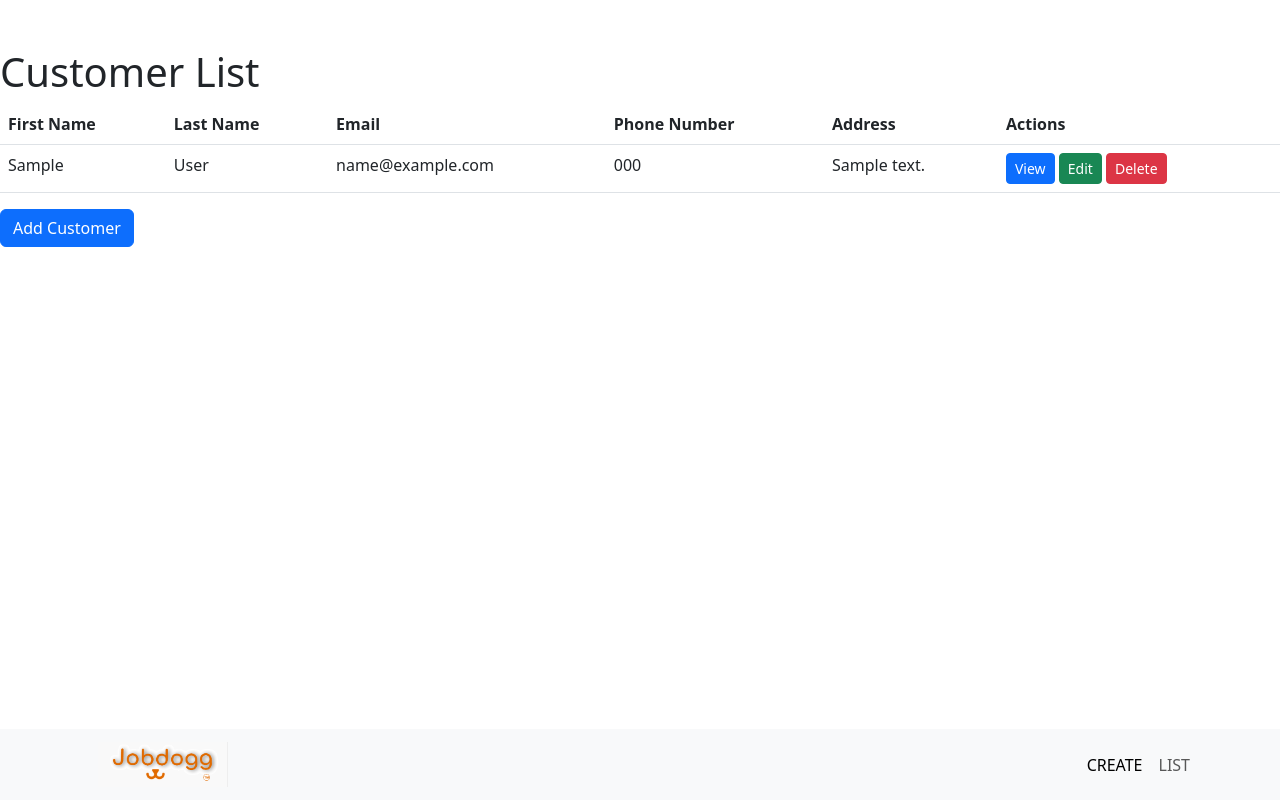
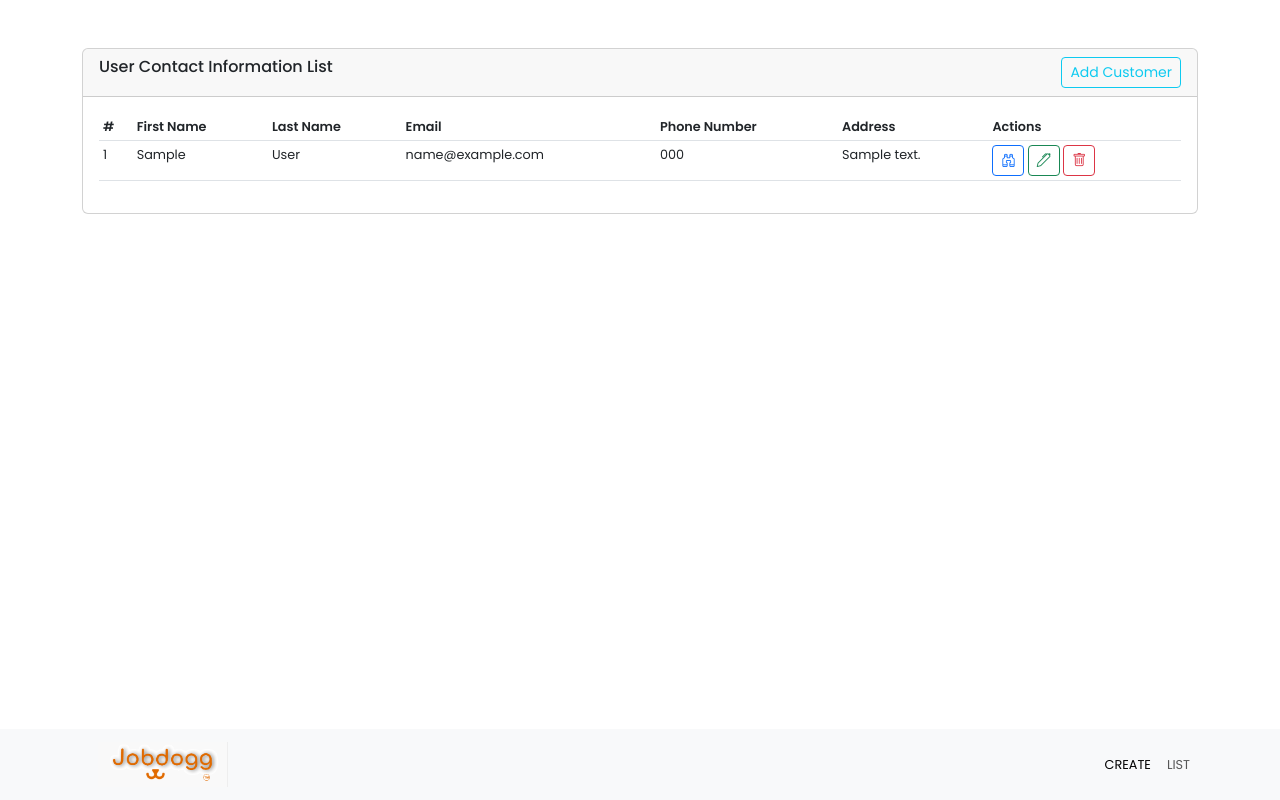
Before and after one commit to temesgen-zenebe/Jobdogg.io, a Django app: page /contactInformation/ in a window 1280 px wide. Run offline with Django 4.2, Linux system fonts and the light colour scheme; tables that the repository leaves empty hold one stand-in row (values such as "Sample post"); some libraries are stand-ins or nearby versions.

Commit message:
updating all continues and templates

```diff
--- a/static/css/main.css
+++ b/static/css/main.css
@@ -1,4 +1,4 @@
-@import url("https://fonts.googleapis.com/css2?family=Roboto:wght@200&display=swap");
+
 @import url('https://fonts.googleapis.com/css2?family=Poppins:wght@200;300;400;500;600&display=swap');
 
 /*body
@@ -14,7 +14,13 @@
 
 }*/
 /* styles.css */
+body {
+    font-family: 'Poppins', sans-serif;
+    font-size: 0.8rem;
 
+    -webkit-text-size-adjust: 100%;
+    -webkit-tap-highlight-color: transparent;
+}
 .video-background {
     position: fixed;
     top: 0;
--- a/templates/_base.html
+++ b/templates/_base.html
@@ -6,7 +6,11 @@
     <meta name="viewport" content="width=device-width, initial-scale=1.0">
     <title>{% block title %}Customer Contact Information app{% endblock %}</title>
     <!-- Bootstrap CSS -->
+    <script src="https://kit.fontawesome.com/e4ab79068e.js" crossorigin="anonymous"></script>
+    <link rel="stylesheet" href="https://cdnjs.cloudflare.com/ajax/libs/font-awesome/4.7.0/css/font-awesome.min.css">
+    <link href='http://fonts.googleapis.com/css?family=Rokkitt:400,700|Lato:400,300' rel='stylesheet' type='text/css'>
     <link href="https://cdn.jsdelivr.net/npm/bootstrap@5.3.0/dist/css/bootstrap.min.css" rel="stylesheet">
+    <link rel="stylesheet" href="https://cdn.jsdelivr.net/npm/bootstrap-icons@1.10.5/font/bootstrap-icons.css">
     <link rel="stylesheet" href="{% static 'css/main.css' %}">
     {% block javascript %}{% endblock %}
     {% block stylesheet %}{% endblock %}
--- a/templates/userContactInfo/customer_CreateView.html
+++ b/templates/userContactInfo/customer_CreateView.html
@@ -20,7 +20,6 @@
                     <img src="{% static 'images/5-jobdogg.png' %}" alt="Logo" class="img-fluid" width="150" height="150">
                 </div>
             </div>
-
             <h2>Welcome to Jobdogg</h2>
             <p class="lead py-2 mx-4 px-2 text-bold">
                 We are really happy to have you and work with you.
--- a/templates/userContactInfo/customer_list.html
+++ b/templates/userContactInfo/customer_list.html
@@ -1,15 +1,21 @@
 {% extends "_base.html" %}
 {% load static %}
-{% block title %}Customer List - Your App{% endblock %}
+{% block title %}user Contact Info List {% endblock %}
 
 {% block content %}
-
-   <h1>Customer List</h1>
+<div class="container">
+<div class="card">
+    <div class="card-header d-flex justify-content-between ">
+        <h6 class="">User Contact Information List</h6>
+        <a href="{% url 'userContactInfo:customer-create' %}" class="btn btn-sm btn-outline-info">Add Customer</a>
+    </div>
+    <div class="card-body">
         <div class="table-responsive">
-    <table class="table">
+            <table class="table table-sm table-hover">
 
                <thead>
                    <tr>
+                       <th>#</th>
                        <th>First Name</th>
                        <th>Last Name</th>
                        <th>Email</th>
@@ -21,20 +27,25 @@
                <tbody>
                    {% for customer in customer_list %}
                        <tr>
+                           <td>{{ forloop.counter }}</td>
                            <td>{{ customer.first_name }}</td>
                            <td>{{ customer.last_name }}</td>
                            <td>{{ customer.email }}</td>
                            <td>{{ customer.phone_number }}</td>
                            <td>{{ customer.address }}</td>
                            <td>
-                       <a href="{% url 'userContactInfo:customer-detail' customer.slug %}" class="btn btn-sm btn-primary">View</a>
-                       <a href="{% url 'userContactInfo:customer-update' customer.slug %}" class="btn btn-sm btn-success">Edit</a>
-                       <a href="{% url 'userContactInfo:customer-delete' customer.slug %}" class="btn btn-sm btn-danger">Delete</a>
+                               <a href="{% url 'userContactInfo:customer-detail' customer.slug %}" class="btn btn-sm btn-outline-primary"><i class="bi bi-binoculars"></i></a>
+                               <a href="{% url 'userContactInfo:customer-update' customer.slug %}" class="btn btn-sm btn-outline-success"><i class="bi bi-pen"></i></a>
+                               <a href="{% url 'userContactInfo:customer-delete' customer.slug %}" class="btn btn-sm btn-outline-danger"><i class="bi bi-trash"></i></a>
                            </td>
                        </tr>
                    {% endfor %}
                </tbody>
             </table>
            </div>
-   <a href="{% url 'userContactInfo:customer-create' %}" class="btn btn-primary">Add Customer</a>
+
+    </div>
+  </div>
+</div>
+
 {% endblock %}
```
Also changed, not shown: templates/userContactInfo/customer_confirm_delete.html (+20 -7 lines), templates/userContactInfo/customer_detail.html (+15 -8 lines), templates/userContactInfo/customer_updateView.html (+17 -7 lines). Lines whose indentation alone changed are shown as unchanged.
